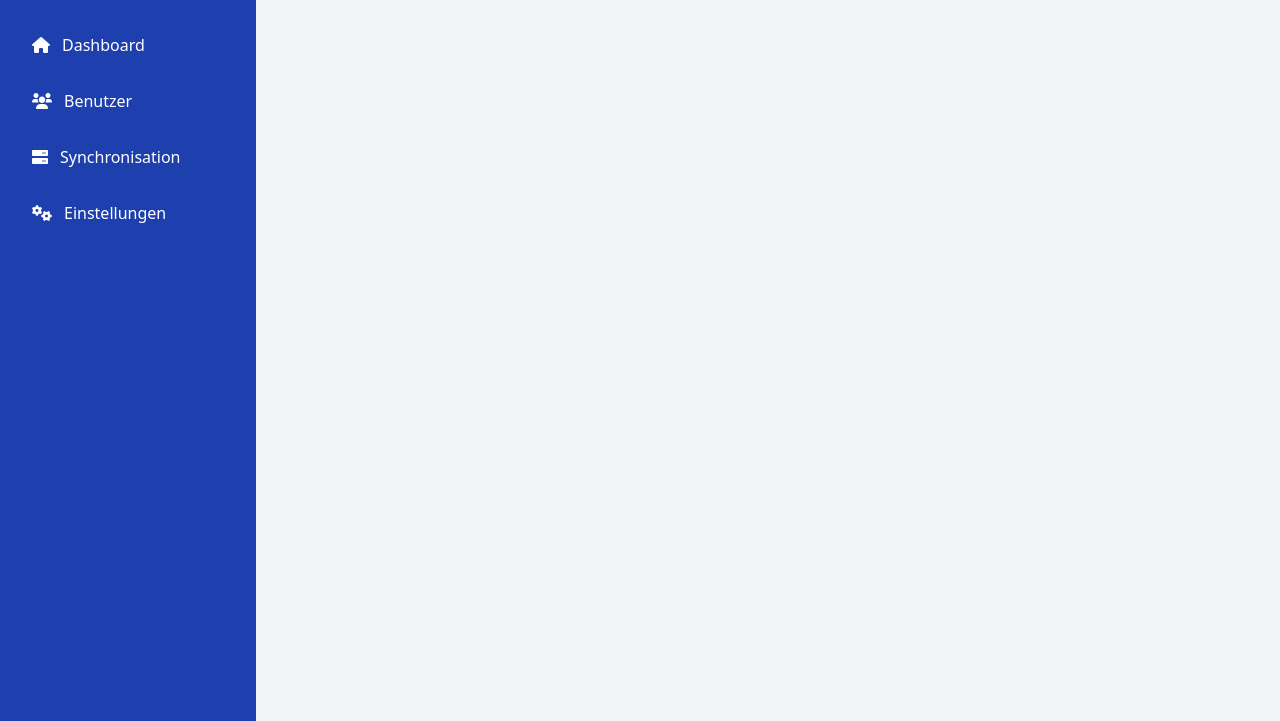
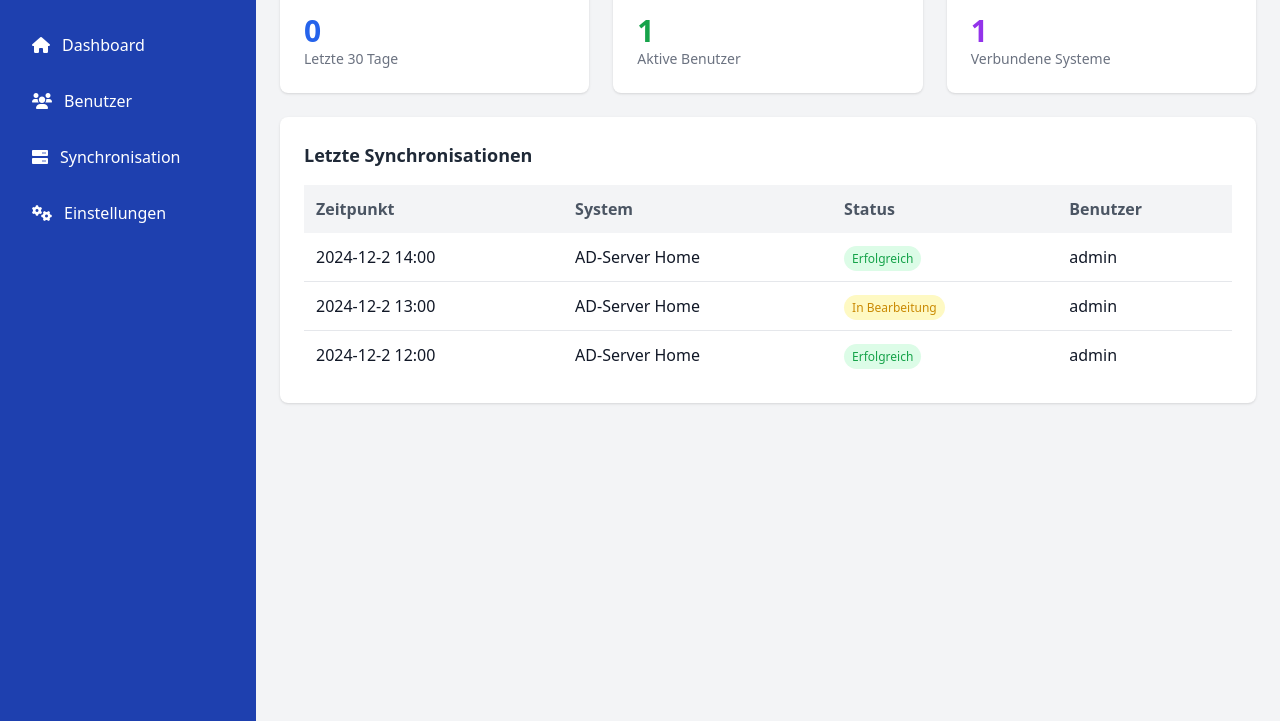
Before and after one commit to cxlnxyz/exodus_ads_web, a plain HTML site: page src/sites/dashboard.html in a window 1280 px wide. Shown: the part 79-800 px from the top of the page. Drawn offline with nearby package versions, Linux system fonts and the light colour scheme.

Commit message:
dashboard users page

```diff
--- a/src/sites/dashboard.html
+++ b/src/sites/dashboard.html
@@ -70,7 +70,72 @@
     function loadSection(section) {
         const content = {
             dashboard: `<main class="p-6">
-                <!-- Dashboard content here -->
+                <div class="grid grid-cols-3 gap-6 mb-6">
+                    <div class="bg-white dark:bg-gray-800 p-6 rounded-lg shadow dark:shadow-xl">
+                        <div class="flex justify-between items-center mb-4">
+                            <h3 class="text-lg font-semibold text-gray-800 dark:text-white">Synchronisationen</h3>
+                            <i class="fas fa-sync text-blue-600 dark:text-blue-400"></i>
+                        </div>
+                        <div class="text-3xl font-bold text-blue-600 dark:text-blue-400">0</div>
+                        <div class="text-sm text-gray-500 dark:text-gray-400">Letzte 30 Tage</div>
+                    </div>
+                    <div class="bg-white dark:bg-gray-800 p-6 rounded-lg shadow dark:shadow-xl">
+                        <div class="flex justify-between items-center mb-4">
+                            <h3 class="text-lg font-semibold text-gray-800 dark:text-white">Benutzer</h3>
+                            <i class="fas fa-users text-green-600 dark:text-green-400"></i>
+                        </div>
+                        <div class="text-3xl font-bold text-green-600 dark:text-green-400">1</div>
+                        <div class="text-sm text-gray-500 dark:text-gray-400">Aktive Benutzer</div>
+                    </div>
+                    <div class="bg-white dark:bg-gray-800 p-6 rounded-lg shadow dark:shadow-xl">
+                        <div class="flex justify-between items-center mb-4">
+                            <h3 class="text-lg font-semibold text-gray-800 dark:text-white">Systeme</h3>
+                            <i class="fas fa-server text-purple-600 dark:text-purple-400"></i>
+                        </div>
+                        <div class="text-3xl font-bold text-purple-600 dark:text-purple-400">1</div>
+                        <div class="text-sm text-gray-500 dark:text-gray-400">Verbundene Systeme</div>
+                    </div>
+                </div>
+
+                <div class="bg-white dark:bg-gray-800 p-6 rounded-lg shadow dark:shadow-xl">
+                    <h3 class="text-lg font-semibold text-gray-800 dark:text-white mb-4">Letzte Synchronisationen</h3>
+                    <table class="w-full">
+                        <thead>
+                        <tr class="bg-gray-100 dark:bg-gray-700 text-gray-600 dark:text-gray-300">
+                            <th class="text-left p-3">Zeitpunkt</th>
+                            <th class="text-left p-3">System</th>
+                            <th class="text-left p-3">Status</th>
+                            <th class="text-left p-3">Benutzer</th>
+                        </tr>
+                        </thead>
+                        <tbody>
+                        <tr class="border-b dark:border-gray-700">
+                            <td class="p-3">2024-12-2 14:00</td>
+                            <td class="p-3">AD-Server Home</td>
+                            <td class="p-3">
+                                <span class="bg-green-100 dark:bg-green-900 text-green-600 dark:text-green-300 px-2 py-1 rounded-full text-xs">Erfolgreich</span>
+                            </td>
+                            <td class="p-3">admin</td>
+                        </tr>
+                        <tr class="border-b dark:border-gray-700">
+                            <td class="p-3">2024-12-2 13:00</td>
+                            <td class="p-3">AD-Server Home</td>
+                            <td class="p-3">
+                                <span class="bg-yellow-100 dark:bg-yellow-900 text-yellow-600 dark:text-yellow-300 px-2 py-1 rounded-full text-xs">In Bearbeitung</span>
+                            </td>
+                            <td class="p-3">admin</td>
+                        </tr>
+                        <tr>
+                            <td class="p-3">2024-12-2 12:00</td>
+                            <td class="p-3">AD-Server Home</td>
+                            <td class="p-3">
+                                <span class="bg-green-100 dark:bg-green-900 text-green-600 dark:text-green-300 px-2 py-1 rounded-full text-xs">Erfolgreich</span>
+                            </td>
+                            <td class="p-3">admin</td>
+                        </tr>
+                        </tbody>
+                    </table>
+                </div>
             </main>`,
             users: `<main class="p-6">
                 <h2 class="text-2xl font-semibold text-gray-800 dark:text-white mb-6">Benutzer</h2>
```
Also changed, not shown: 1 other file.
